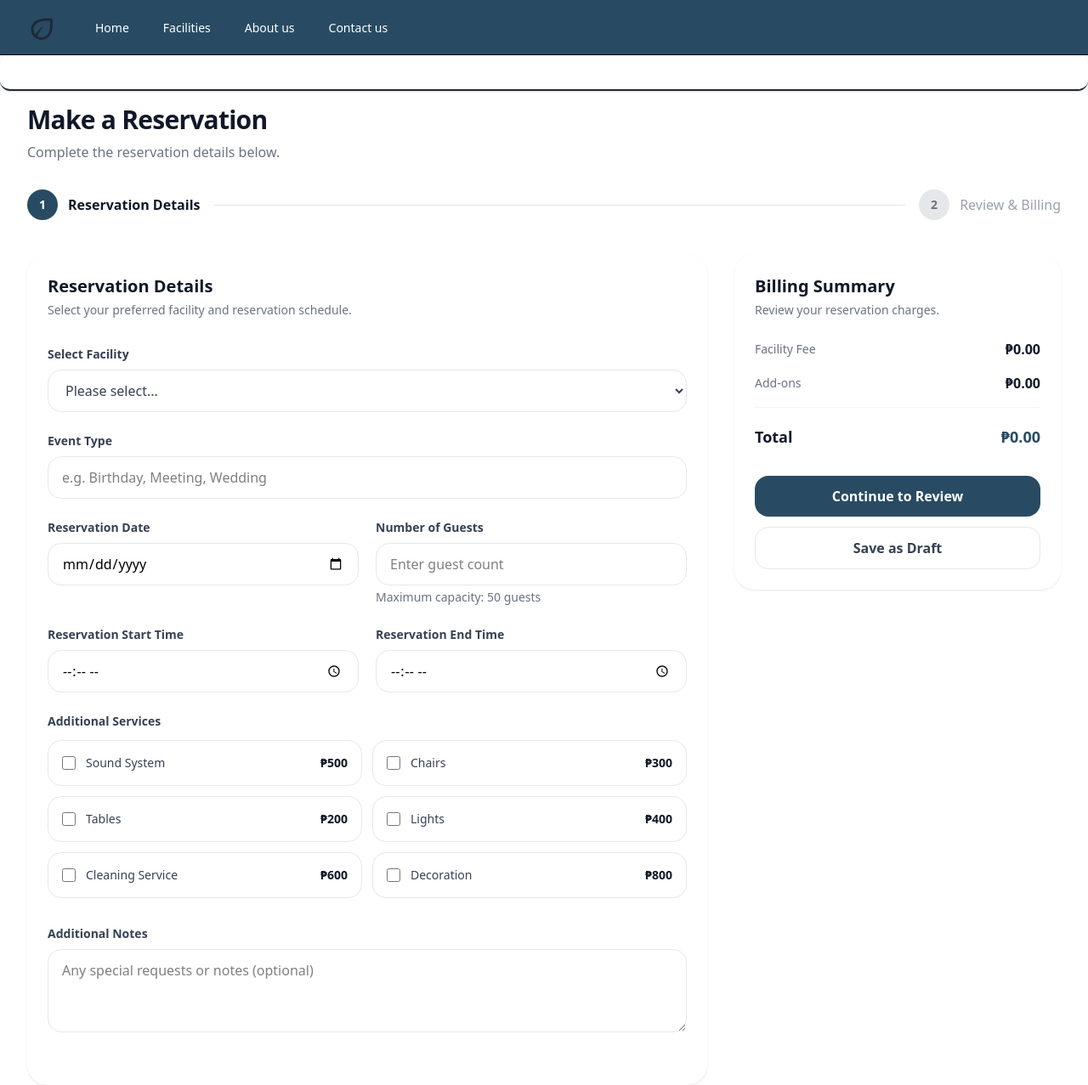
After one commit to Valiant49/venue_reservation_web_app, a Laravel app: template resources/views/resident-facing/reservation.blade.php in a window 1280 px wide. The commit adds this page. Shown: the whole page at 85% size. Run offline with Laravel 12, Linux system fonts and the light colour scheme; the template is opened without the code that fills it, so the values that code supplies are empty; style sheets or scripts are compiled from the project's sources.

Commit message:
created basic resident reservation functional

```diff
--- /dev/null
+++ b/resources/views/resident-facing/reservation.blade.php
@@ -0,0 +1,295 @@
+<x-resident-layout>
+    <div class="mx-auto mt-4 max-w-7xl">
+        <div class="mb-8">
+            <h1 class="text-3xl font-bold tracking-tight text-gray-900">
+                Make a Reservation
+            </h1>
+            <p class="mt-2 text-gray-500">
+                Complete the reservation details below.
+            </p>
+        </div>
+
+        <div class="mb-10 flex items-center gap-4">
+            <div class="flex items-center gap-3">
+                <div class="bg-primary flex h-9 w-9 items-center justify-center rounded-full text-sm font-bold text-white">
+                    1
+                </div>
+                <span class="font-semibold text-gray-900">
+                    Reservation Details
+                </span>
+            </div>
+
+            <div class="h-px flex-1 bg-gray-200"></div>
+
+            <div class="flex items-center gap-3">
+                <div class="flex h-9 w-9 items-center justify-center rounded-full bg-gray-200 text-sm font-bold text-gray-500">
+                    2
+                </div>
+                <span class="text-gray-400">
+                    Review & Billing
+                </span>
+            </div>
+        </div>
+
+        @if (session('success'))
+            <div class="mb-4 rounded-md border border-green-200 bg-green-100 p-4 text-sm text-green-700">
+                {{ session('success') }}
+            </div>
+        @endif
+
+        @if ($errors->any())
+            <div class="mb-4 rounded-md border border-red-200 bg-red-100 p-4 text-sm text-red-700">
+                <ul class="list-disc pl-5">
+                    @foreach ($errors->all() as $error)
+                        <li>{{ $error }}</li>
+                    @endforeach
+                </ul>
+            </div>
+        @endif
+
+        <form action="{{ route('resident.billing.store') }}" method="POST">
+            @csrf
+
+            <div class="grid grid-cols-1 gap-8 lg:grid-cols-3">
+
+                <!-- Reservation Form -->
+                <section class="rounded-2xl bg-white p-6 shadow-sm lg:col-span-2">
+                    <div class="mb-8">
+                        <h2 class="text-xl font-bold text-gray-900">
+                            Reservation Details
+                        </h2>
+                        <p class="mt-1 text-sm text-gray-500">
+                            Select your preferred facility and reservation schedule.
+                        </p>
+                    </div>
+
+                    <!-- Facility Selection -->
+                    <div class="mb-6">
+                        <label class="mb-2 block text-sm font-semibold text-gray-700">
+                            Select Facility
+                        </label>
+                        <select name="facility_id" id="facility"
+                            class="focus:border-primary w-full rounded-xl border border-gray-200 bg-white px-4 py-3 text-gray-700 outline-none">
+                            <option value="" disabled {{ old('facility_id') === null ? 'selected' : '' }}>
+                                Please select...</option>
+                            @foreach ($facilities as $facility)
+                                <option value="{{ $facility->id }}"
+                                    {{ old('facility_id', $step1['facility_id'] ?? null) == $facility->id ? 'selected' : '' }}
+                                    data-fee="{{ $facility->base_fee }}"
+                                    data-type="{{ $facility->reservation_type }}"
+                                    data-capacity="{{ $facility->max_capacity }}">
+                                    {{ $facility->name }}
+                                </option>
+                            @endforeach
+                        </select>
+                    </div>
+
+                    <!-- Event Type -->
+                    <div class="mb-6">
+                        <label class="mb-2 block text-sm font-semibold text-gray-700">
+                            Event Type
+                        </label>
+                        <input type="text" name="event_type" value="{{ old('event_type', $step1['event_type']) }}" placeholder="e.g. Birthday, Meeting, Wedding"
+                            class="focus:border-primary w-full rounded-xl border border-gray-200 px-4 py-3 outline-none">
+                    </div>
+
+                    <!-- Date and Guest Count -->
+                    <div class="mb-6 grid gap-5 md:grid-cols-2">
+                        <div>
+                            <label class="mb-2 block text-sm font-semibold text-gray-700">
+                                Reservation Date
+                            </label>
+                            <input type="date" name="date" value="{{ old('date', $step1['date']) }}"
+                                class="focus:border-primary w-full rounded-xl border border-gray-200 px-4 py-3 outline-none">
+                        </div>
+
+                        <!-- Guest Count -->
+                        <div>
+                            <label class="mb-2 block text-sm font-semibold text-gray-700">
+                                Number of Guests
+                            </label>
+                            <input type="number" name="guest_count" value="{{ old('guest_count', $step1['guest_count']) }}" placeholder="Enter guest count"
+                                class="focus:border-primary w-full rounded-xl border border-gray-200 px-4 py-3 outline-none">
+                            <p class="mt-1 text-sm text-gray-500">
+                                Maximum capacity: 50 guests
+                            </p>
+                        </div>
+                    </div>
+
+                    <div class="mb-6 grid gap-5 md:grid-cols-2">
+                        <div>
+                            <label class="mb-2 block text-sm font-semibold text-gray-700">
+                                Reservation Start Time
+                            </label>
+                            <input type="time" name="start_time" value="{{ old('start_time', $step1['start_time']) }}"
+                                class="focus:border-primary w-full rounded-xl border border-gray-200 px-4 py-3 outline-none">
+                        </div>
+                        <div>
+                            <label class="mb-2 block text-sm font-semibold text-gray-700">
+                                Reservation End Time
+                            </label>
+                            <input type="time" name="end_time" value="{{ old('end_time', $step1['end_time']) }}"
+                                class="focus:border-primary w-full rounded-xl border border-gray-200 px-4 py-3 outline-none">
+                        </div>
+                    </div>
+
+                    <div class="mb-8">
+                        <label class="mb-3 block text-sm font-semibold text-gray-700">
+                            Additional Services
+                        </label>
+                        <!-- Add-ons Section -->
+                        <div class="grid gap-3 sm:grid-cols-2">
+
+                            <label class="flex cursor-pointer items-center justify-between rounded-xl border border-gray-200 p-4 transition hover:bg-gray-50">
+                                <div class="flex items-center gap-3">
+                                    <input type="checkbox" name="addons[]" value="sound_system" class="h-4 w-4 rounded border-gray-300 text-blue-600">
+                                    <span class="text-sm text-gray-700">
+                                        Sound System
+                                    </span>
+                                </div>
+                                <span class="text-sm font-semibold text-gray-900">
+                                    ₱500
+                                </span>
+                            </label>
+                            <label class="flex cursor-pointer items-center justify-between rounded-xl border border-gray-200 p-4 transition hover:bg-gray-50">
+                                <div class="flex items-center gap-3">
+                                    <input type="checkbox" name="addons[]" value="chairs" class="h-4 w-4 rounded border-gray-300 text-blue-600">
+                                    <span class="text-sm text-gray-700">
+                                        Chairs
+                                    </span>
+                                </div>
+                                <span class="text-sm font-semibold text-gray-900">
+                                    ₱300
+                                </span>
+                            </label>
+                            <label class="flex cursor-pointer items-center justify-between rounded-xl border border-gray-200 p-4 transition hover:bg-gray-50">
+                                <div class="flex items-center gap-3">
+                                    <input type="checkbox" name="addons[]" value="tables" class="h-4 w-4 rounded border-gray-300 text-blue-600">
+                                    <span class="text-sm text-gray-700">
+                                        Tables
+                                    </span>
+                                </div>
+                                <span class="text-sm font-semibold text-gray-900">
+                                    ₱200
+                                </span>
+                            </label>
+                            <label class="flex cursor-pointer items-center justify-between rounded-xl border border-gray-200 p-4 transition hover:bg-gray-50">
+                                <div class="flex items-center gap-3">
+                                    <input type="checkbox" name="addons[]" value="lights" class="h-4 w-4 rounded border-gray-300 text-blue-600">
+                                    <span class="text-sm text-gray-700">
+                                        Lights
+                                    </span>
+                                </div>
+                                <span class="text-sm font-semibold text-gray-900">
+                                    ₱400
+                                </span>
+                            </label>
+                            <label class="flex cursor-pointer items-center justify-between rounded-xl border border-gray-200 p-4 transition hover:bg-gray-50">
+                                <div class="flex items-center gap-3">
+                                    <input type="checkbox" name="addons[]" value="cleaning_service" class="h-4 w-4 rounded border-gray-300 text-blue-600">
+                                    <span class="text-sm text-gray-700">
+                                        Cleaning Service
+                                    </span>
+                                </div>
+                                <span class="text-sm font-semibold text-gray-900">
+                                    ₱600
+                                </span>
+                            </label>
+                            <label class="flex cursor-pointer items-center justify-between rounded-xl border border-gray-200 p-4 transition hover:bg-gray-50">
+                                <div class="flex items-center gap-3">
+                                    <input type="checkbox" name="addons[]" value="decoration" class="h-4 w-4 rounded border-gray-300 text-blue-600">
+                                    <span class="text-sm text-gray-700">
+                                        Decoration
+                                    </span>
+                                </div>
+                                <span class="text-sm font-semibold text-gray-900">
+                                    ₱800
+                                </span>
+                            </label>
+                        </div>
+                    </div>
+
+                    <!-- Notes -->
+                    <div class="mb-8">
+                        <label class="mb-2 block text-sm font-semibold text-gray-700">
+                            Additional Notes
+                        </label>
+                        <textarea name="notes" rows="3" placeholder="Any special requests or notes (optional)"
+                            class="focus:border-primary w-full rounded-xl border border-gray-200 px-4 py-3 outline-none">{{ old('notes', $step1['notes']) }}</textarea>
+                    </div>
+
+                    <!-- Client Information -->
+                    {{-- <div class="border-t border-gray-100 pt-8">
+                        <h3 class="mb-5 text-lg font-bold text-gray-900">
+                            Client Information
+                        </h3>
+
+                        <div class="grid gap-4 md:grid-cols-2">
+                            <input type="text" name="full_name" value="{{ old('full_name') }}" placeholder="Full Name"
+                                class="focus:border-primary rounded-xl border border-gray-200 px-4 py-3 outline-none">
+
+                            <input type="email" name="email" value="{{ old('email') }}" placeholder="Email Address"
+                                class="focus:border-primary rounded-xl border border-gray-200 px-4 py-3 outline-none">
+
+                            <input type="text" name="contact_number" value="{{ old('contact_number') }}" placeholder="Contact Number"
+                                class="focus:border-primary rounded-xl border border-gray-200 px-4 py-3 outline-none">
+                        </div>
+                    </div> --}}
+                </section>
+
+                <!-- Billing Summary -->
+                <aside class="h-fit rounded-2xl bg-white p-6 shadow-sm">
+                    <h2 class="text-xl font-bold text-gray-900">
+                        Billing Summary
+                    </h2>
+                    <p class="mt-1 text-sm text-gray-500">
+                        Review your reservation charges.
+                    </p>
+
+                    <div class="mt-6 space-y-4">
+                        <div class="flex items-center justify-between">
+                            <span class="text-sm text-gray-500">
+                                Facility Fee
+                            </span>
+                            <span class="font-semibold text-gray-900">
+                                ₱0.00
+                            </span>
+                        </div>
+
+                        <div class="flex items-center justify-between">
+                            <span class="text-sm text-gray-500">
+                                Add-ons
+                            </span>
+                            <span class="font-semibold text-gray-900">
+                                ₱0.00
+                            </span>
+                        </div>
+
+                        <div class="border-t border-gray-100 pt-5">
+                            <div class="flex items-center justify-between">
+                                <span class="text-lg font-bold text-gray-900">
+                                    Total
+                                </span>
+                                <span class="text-primary text-lg font-bold">
+                                    ₱0.00
+                                </span>
+                            </div>
+                        </div>
+                    </div>
+
+                    <div class="mt-8 space-y-3">
+                        <button type="submit"
+                            class="bg-primary hover:bg-primary-hover block w-full rounded-xl px-5 py-3 text-center font-semibold text-white transition">
+                            Continue to Review
+                        </button>
+
+                        <button type="button"
+                            class="w-full rounded-xl border border-gray-200 px-5 py-3 font-semibold text-gray-700 transition hover:bg-gray-50">
+                            Save as Draft
+                        </button>
+                    </div>
+                </aside>
+            </div>
+        </form>
+    </div>
+</x-resident-layout>
```
Also changed, not shown: app/Http/Controllers/Resident/ResidentPortalController.php (+143 -5 lines), resources/views/resident-facing/billing.blade.php (added, +201 -0 lines), resources/views/resident-facing/reservations.blade.php (+87 -15 lines).
